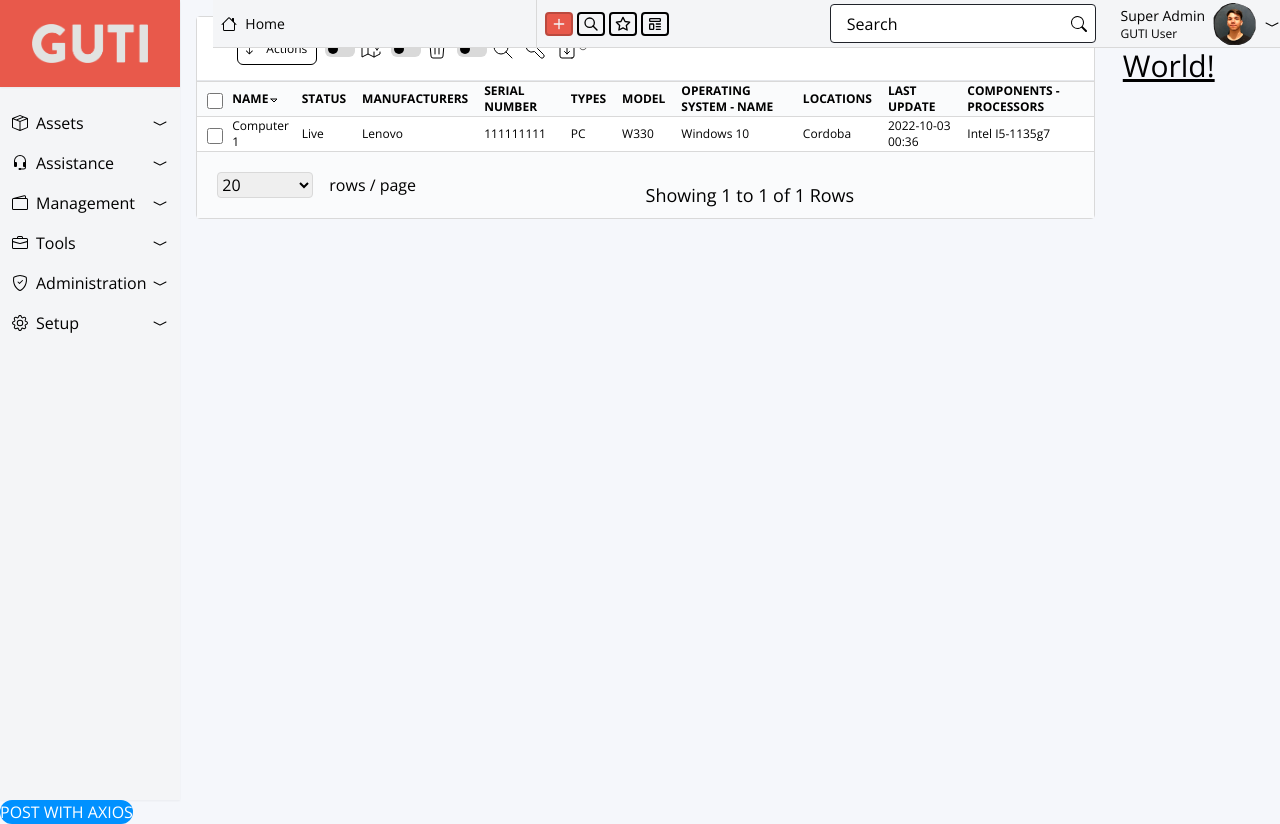
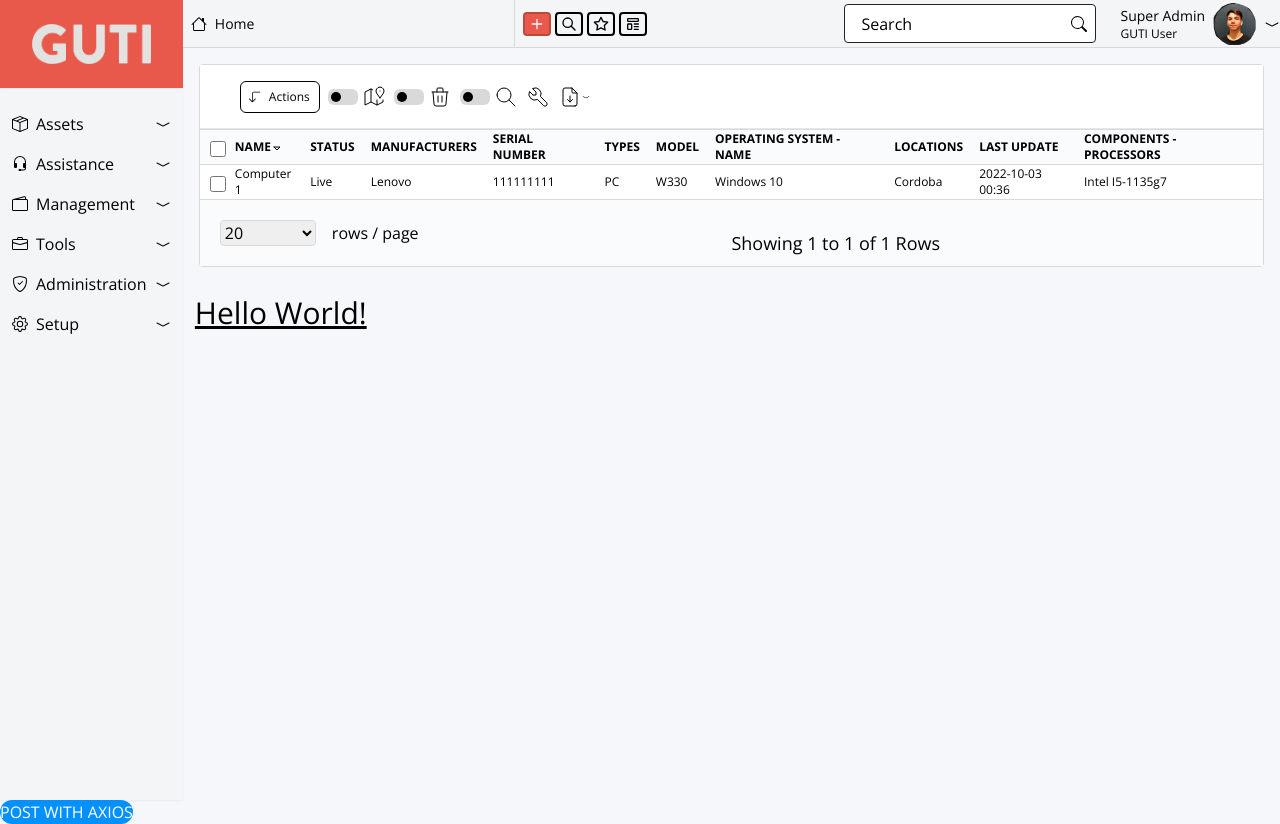
Before and after one commit to sydgibbon/guti-front, a React (Create React App) app: page /assets in a window 1280 px wide. Built offline with nearby package versions, Linux system fonts and the light colour scheme; no server answers.

Commit message:
Rework on Main.jsx, navbar display type, searchCard table w-full

```diff
--- a/src/component/dashboard/Main.jsx
+++ b/src/component/dashboard/Main.jsx
@@ -1,19 +1,20 @@
-import React from 'react'
-import SideBar from './Sidebar'
-import Navbar from './Navbar'
+import React from "react";
+import SideBar from "./Sidebar";
+import Navbar from "./Navbar";
 
-
-const Main = ({content}) => {
+const Main = ({ content }) => {
   return (
     <div className="main flex">
       <SideBar />
-      <div className="h-screen">
-        {content}
+      <div className="flex flex-col w-full">
+        <Navbar />
+        <div className="">{content}</div>
+        <h1 className="underline text-3xl p-3 bg-secondary-dark-bg">
+          Hello World!
+        </h1>
       </div>
-      <Navbar />
-      <h1 className='underline text-3xl p-3 bg-secondary-dark-bg'>Hello World!</h1>
     </div>
-  )
-}
+  );
+};
 
-export default Main
+export default Main;
--- a/src/component/dashboard/Navbar.jsx
+++ b/src/component/dashboard/Navbar.jsx
@@ -10,7 +10,7 @@ import NavbarMenu from './NavbarMenu';
 
 function Navbar() {
   return (
-    <div className='navbar-section absolute right-0 w-5/6 h-12 bg-light-gray flex justify-between border-b border-secondary-dark'>
+    <div className='navbar-section w-full h-12 bg-light-gray flex justify-between border-b border-secondary-dark'>
       <div className='breadcrumb-section w-1/2 pl-2 items-center flex'>
         <div className='breadcrumb-content w-3/5 flex items-center border-r border-secondary-dark h-full'>
           <BsHouse className='inline' />
@@ -19,7 +19,7 @@ function Navbar() {
         <NavbarMenu />
       </div>
       <div className='flex w-1/2 justify-end'>
-        <div className='search-section flex flex-col justify-center w-1/2 my-1 mr-4'>
+        <div className='search-section flex flex-col justify-center my-1 mr-4'>
           <div className='search-bar bg-white justify-between rounded h-full border-1 border-primary-dark flex'>
             <input type='text' placeholder='Search' className='search-input ml-2 placeholder-current px-2 outline-none bg-white'></input>
             <button className='block'>
--- a/src/component/dashboard/assets/SearchCard.jsx
+++ b/src/component/dashboard/assets/SearchCard.jsx
@@ -40,7 +40,7 @@ const SearchCard = () => {
         </div>
       </div>
 
-      <table>
+      <table className='w-full'>
         <tr className='gap-2 border-secondary-dark border-y text-left text-xs font-semibold bg-medium-gray'>
           <th className='pl-2'><input type='checkbox' className='w-4 h-4 mt-2 ml-0.5 px-2'></input></th>
           <th className='px-2'><span>NAME</span><TbCaretDown className='inline my-auto' /></th>
```
